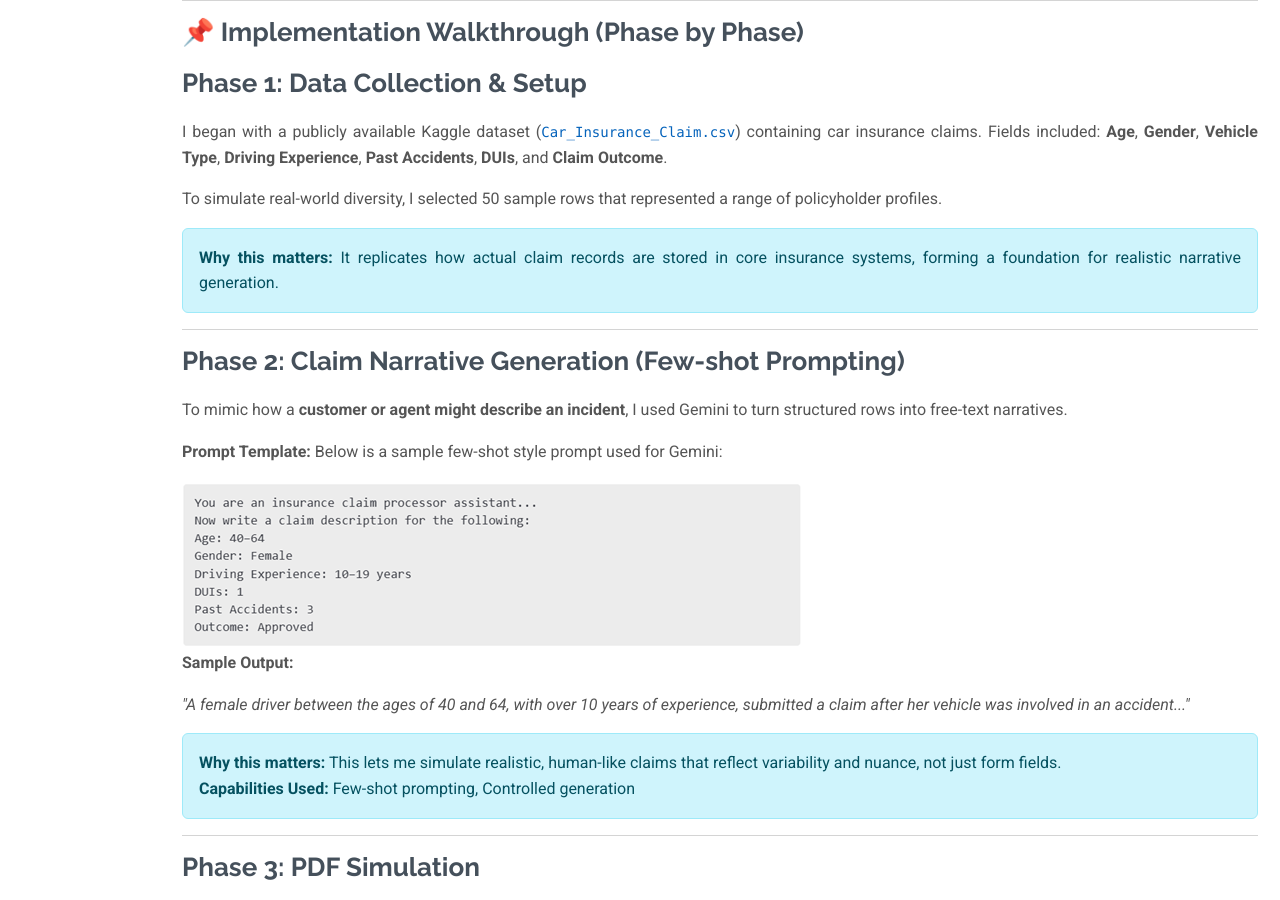
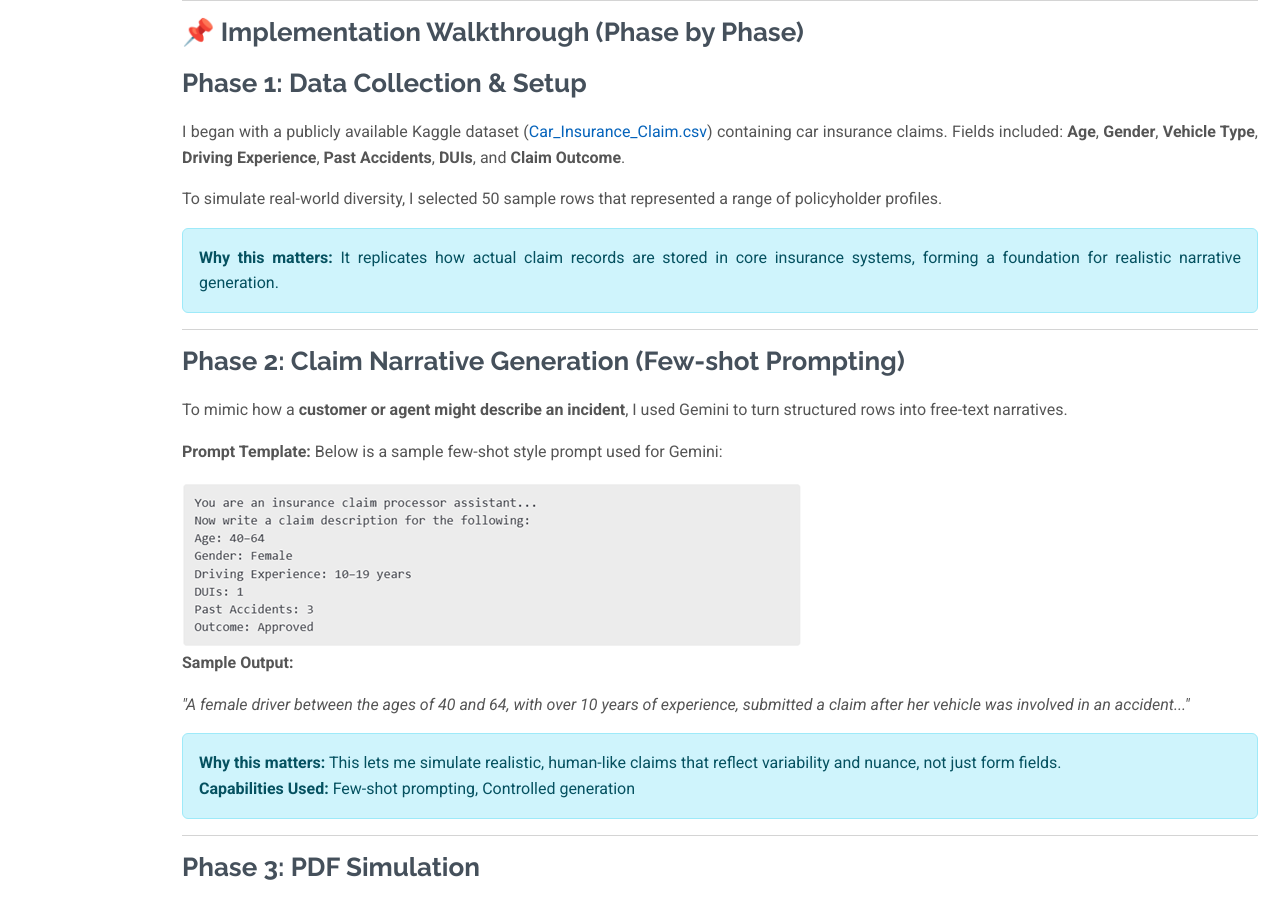
Before and after one commit to anitha049206/Anitha_Data_AI_Enthusiast, a plain HTML site: page genai_projects.html in a window 1280 px wide. Shown: the part 2300-3200 px from the top of the page. Drawn offline with Linux system fonts and the light colour scheme.

Commit message:
Update genai_projects.html

```diff
--- a/genai_projects.html
+++ b/genai_projects.html
@@ -253,7 +253,7 @@
 <h2>📌 Implementation Walkthrough (Phase by Phase)</h2>
 <h2> Phase 1: Data Collection & Setup</h2>
 <p>
-  I began with a publicly available Kaggle dataset (<code><a href="https://www.kaggle.com/datasets/sagnik1511/car-insurance-data">Car_Insurance_Claim.csv</a></code>) containing car insurance claims. Fields included: <b>Age</b>, <b>Gender</b>, <b>Vehicle Type</b>, <b>Driving Experience</b>, <b>Past Accidents</b>, <b>DUIs</b>, and <b>Claim Outcome</b>.
+  I began with a publicly available Kaggle dataset (<a href="https://www.kaggle.com/datasets/sagnik1511/car-insurance-data">Car_Insurance_Claim.csv</a>) containing car insurance claims. Fields included: <b>Age</b>, <b>Gender</b>, <b>Vehicle Type</b>, <b>Driving Experience</b>, <b>Past Accidents</b>, <b>DUIs</b>, and <b>Claim Outcome</b>.
 </p>
 <p>
   To simulate real-world diversity, I selected 50 sample rows that represented a range of policyholder profiles.
```
